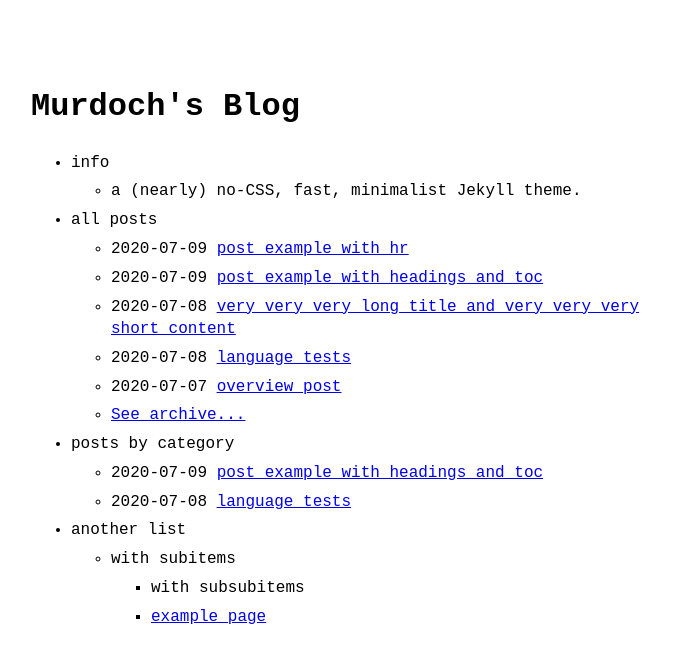
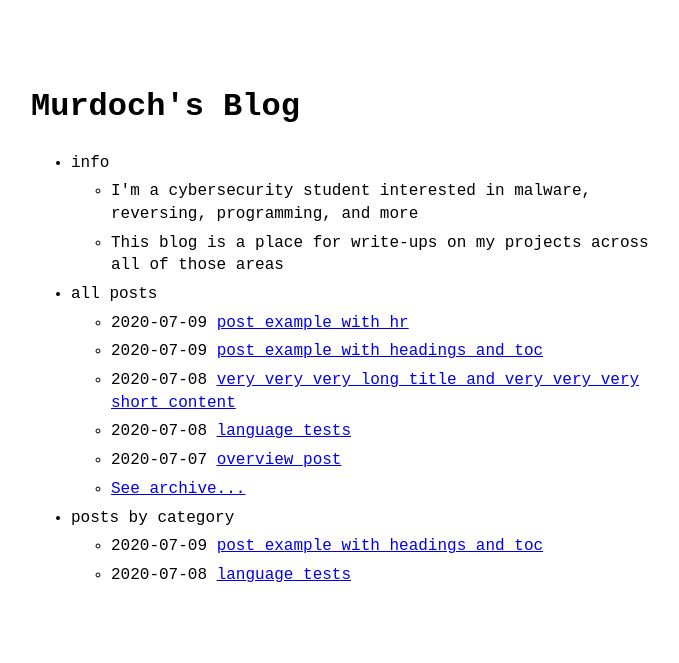
Before and after one commit to murdoch3/murdoch3.github.io, a Jekyll site: the page built from index.md, in a window 1280 px wide. Shown: the top 663 px of the page, without its empty margins (289-968 px from the left). Built offline with Jekyll 4.4.1, drawn with Linux system fonts in a browser that asks for light colours; part of the change alters nothing that is shown.

Commit message:
Update menu.yml

```diff
--- a/_data/menu.yml
+++ b/_data/menu.yml
@@ -4,7 +4,8 @@
 entries:
   - title: info
     entries:
-      - title: a (nearly) no-CSS, fast, minimalist Jekyll theme.
+      - title: I'm a cybersecurity student interested in malware, reversing, programming, and more
+      - title: This blog is a place for write-ups on my projects across all of those areas
 #      - title: github repo
 #        url: https://github.com/riggraz/no-style-please
 #      - title: "used by <a href='https://riggraz.dev'>riggraz.dev</a> and <a href='https://github.com/riggraz/no-style-please/network/dependents'>many others</a>"
@@ -26,13 +27,13 @@ entries:
 #  - title: rss
 #    url: feed.xml
 
-  - title: another list
-    entries:
-      - title: with subitems
-        entries:
-          - title: with subsubitems
-          - title: example page
-            url: about
+  # - title: another list
+  #   entries:
+  #     - title: with subitems
+  #       entries:
+  #         - title: with subsubitems
+  #         - title: example page
+  #           url: about
 #  - title: PRO TIP
 #    entries:
 #      - title: to edit this menu, edit _data/menu.yml file
```
